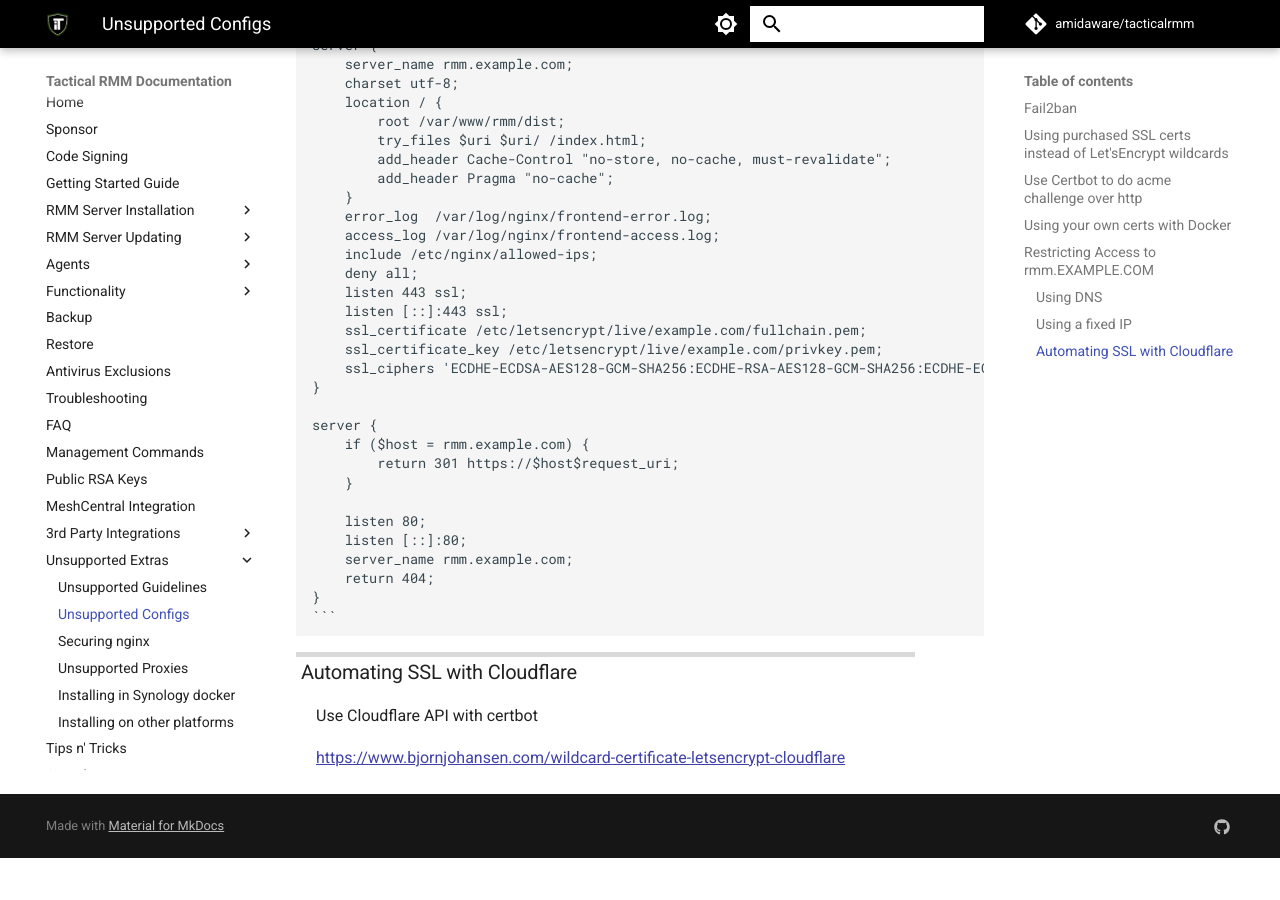
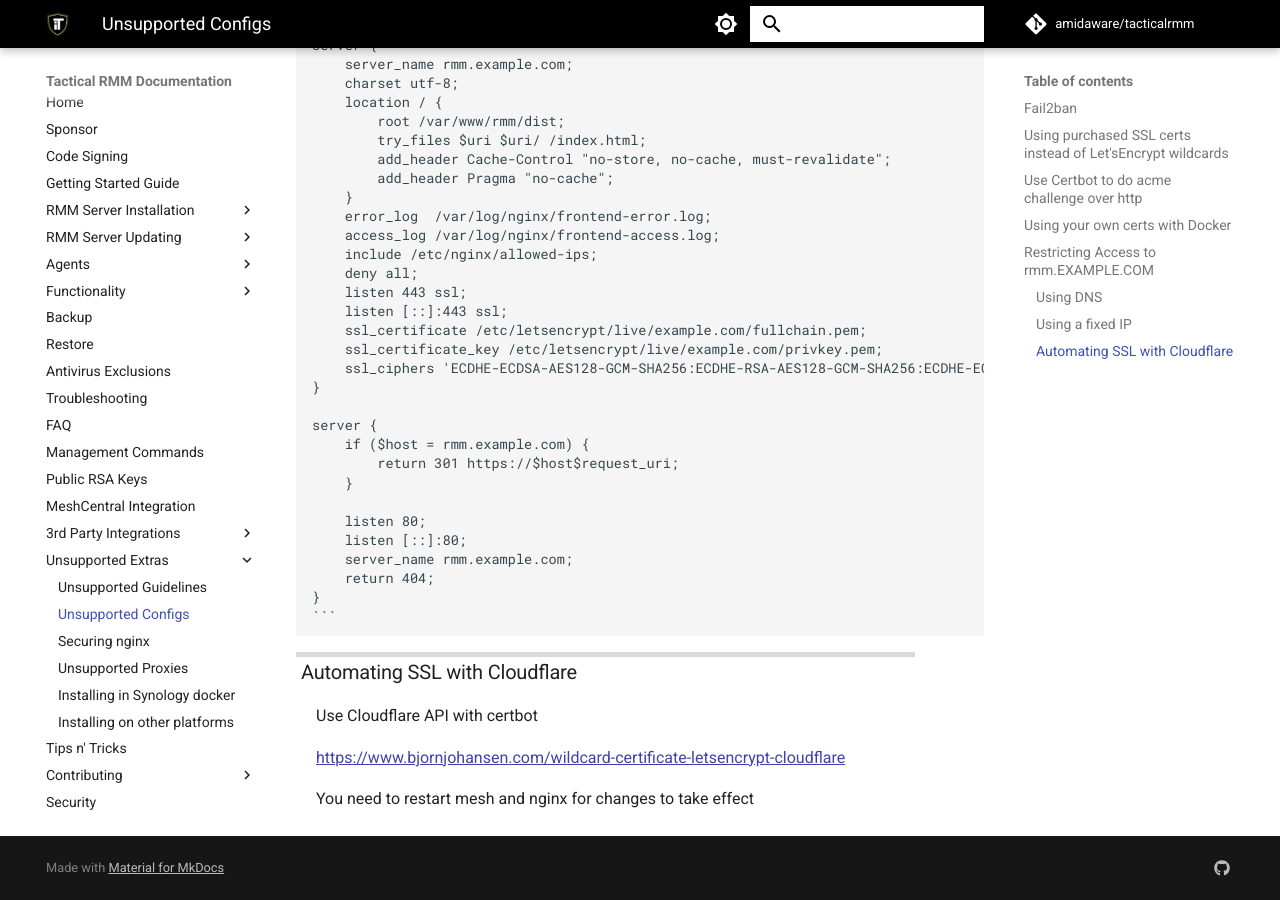
Before and after one commit to amidaware/trmm-docs, an MkDocs documentation site: the page built from docs/unsupported_scripts.md, in a window 1280 px wide and 900 px high, scrolled down 11108 px. Built offline with MkDocs 1.6.1 and Material for MkDocs 9.7.7, drawn with Linux system fonts in a browser that asks for light colours; comment, search, counter and statistics services are not loaded; before the commit the page ends 11966 px from its top, so only the background shows below that.

Commit message:
unsupported cloudflare ssl tweak

```diff
--- a/docs/unsupported_scripts.md
+++ b/docs/unsupported_scripts.md
@@ -586,3 +586,5 @@
 Use Cloudflare API with certbot
 
 <https://www.bjornjohansen.com/wildcard-certificate-letsencrypt-cloudflare>
+
+You need to restart mesh and nginx for changes to take effect
```
